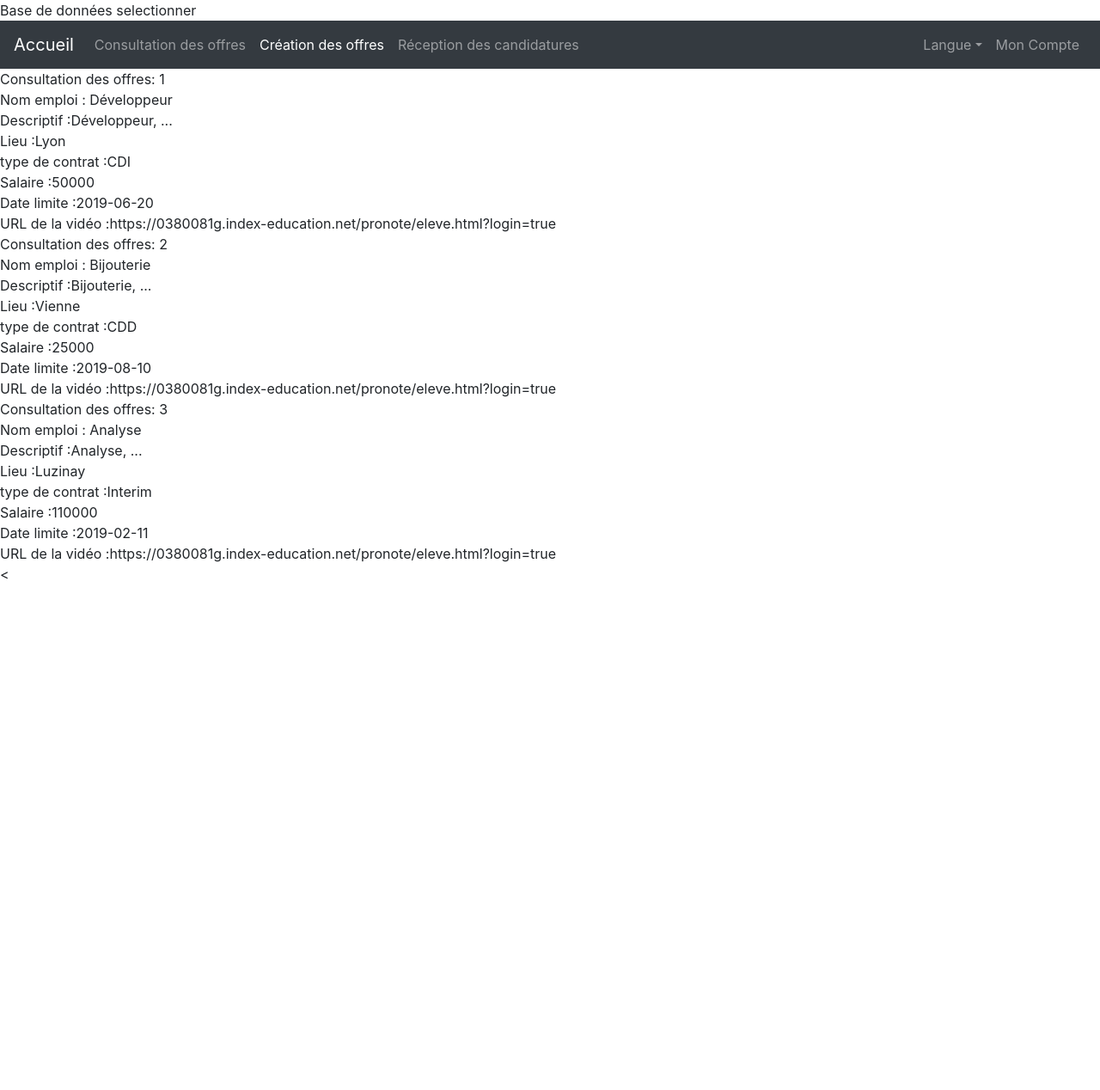
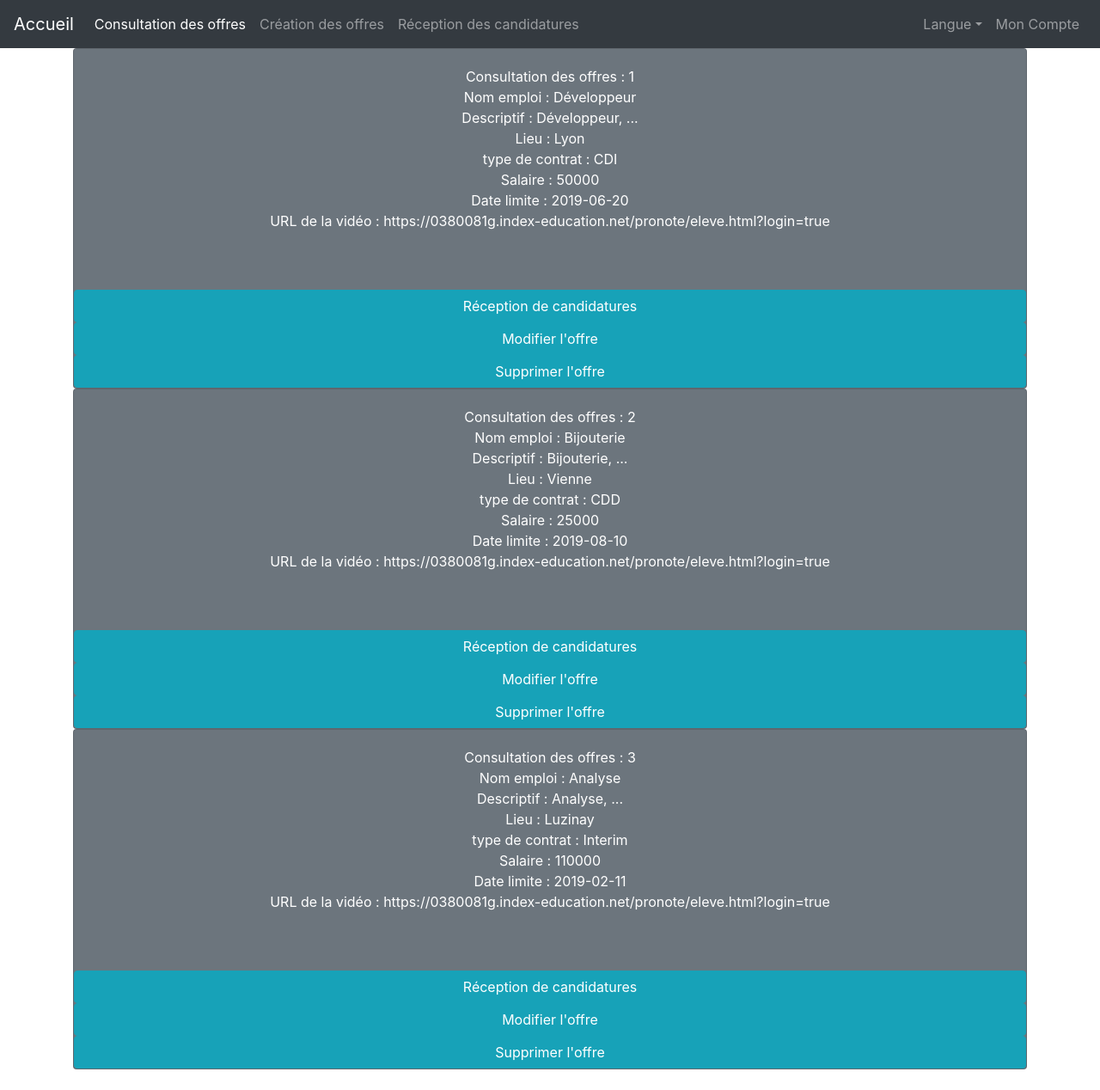
Before and after one commit to PPE2018/projetppe, a PHP site: page /consultation_offre_rh.php in a window 1280 px wide. Shown: the whole page at 86% size. Before the commit the page ends 674 px from the top, so only its background shows below. Run offline with PHP 8.4, Linux system fonts and the light colour scheme; data comes from the database, SQL or seed files in the repository.

Commit message:
mis un peu de bootstrap mais à perfectionner dans consulattion offre.

```diff
--- a/consultation_offre_rh.php
+++ b/consultation_offre_rh.php
@@ -1,20 +1,20 @@
-<<?php
+<?php
 
 $link = mysqli_init();     // initialiser et connection au serveur
 
  $connection = mysqli_connect('localhost', 'root', ''); /* savoir si la connection au serveur de base de données*/
 if($connection){
-  echo 'Connexion au serveur réussie <br/>';
+  //echo 'Connexion au serveur réussie <br/>';
   $ok = mysqli_select_db($connection, 'ppe');
   if($ok){
-    echo'Base de données selectionner';
+    //echo'Base de données selectionner';
   }
   else{
-    echo 'Echec de la sélection de la base';
+    //echo 'Echec de la sélection de la base';
   }
 }
 else {
-  echo ' Erreur de la connection';
+  //echo ' Erreur de la connection';
 }
 
  ?>
@@ -26,8 +26,8 @@ else {
         <meta http-equiv="X-UA-Compatible" content="IE=edge">
         <meta name="viewport" content="width=device-width, initial-scale=1">
         <link href="bootstrap/css/bootstrap.min.css" rel="stylesheet">
+        <link href="style/consultation_offre_rh.css" rel="stylesheet">
     </head>
-    <body>
     <body>
           <nav class="navbar sticky-top navbar-expand-lg navbar-dark bg-dark">
           <a class="navbar-brand" href="#">Accueil</a>
@@ -37,10 +37,10 @@ else {
 
           <div class="collapse navbar-collapse" id="navbarsExample05">
             <ul class="navbar-nav mr-auto">
-              <li class="nav-item">
+              <li class="nav-item active">
                 <a class="nav-link" href="consultation_offre_rh.php">Consultation des offres</a>
               </li>
-              <li class="nav-item active">
+              <li class="nav-item ">
                 <a class="nav-link" href="creation_offre.php">Création des offres</a>
               </li>
               <li class="nav-item">
@@ -62,9 +62,12 @@ else {
           </div>
         </nav>
 
+        <div class="container">
           <?php
+
           $resultat=mysqli_query($connection, 'SELECT*  FROM offre_emplois'); /*permet d'afficher les données*/
-        while($ligne = mysqli_fetch_array($resultat, MYSQLI_BOTH)){
+          while($ligne = mysqli_fetch_array($resultat, MYSQLI_BOTH))
+          {
             $id=$ligne['id_offre'];
             $libelle = $ligne['libelle'];
             $desc=$ligne['description'];
@@ -74,20 +77,28 @@ else {
             $datelim=$ligne['date_limite'];
             $video=$ligne['video'];
 
-          echo 'Consultation des offres: '.$id.'<br/> Nom emploi : '.$libelle.'<br/> Descriptif :'. $desc.'<br/> Lieu :'.$lieu.'<br/> type de contrat :'.$typecontr.'<br/>Salaire :'.$salaire.'<br/> Date limite :'.$datelim.'<br/> URL de la vidéo :'.$video.'<br/>';
+            ?>
+            <div class="card bg-secondary text-white">
 
+              <div class="card-body">
+                <?php
+                  echo 'Consultation des offres : '.$id.'<br/> Nom emploi : '.$libelle.'<br/> Descriptif : '. $desc.'<br/> Lieu : '.$lieu.'<br/> type de contrat : '.$typecontr.'<br/>Salaire : '.$salaire.'<br/> Date limite : '.$datelim.'<br/> URL de la vidéo : '.$video.'<br/> <br/><br/>';
+                 ?>
+               </div>
+               <a href="#" class="btn btn-info" role="button">Réception de candidatures</a>
+               <a href="creation_offre.php" class="btn btn-info" role="button">Modifier l'offre</a>
+               <input type="submit" class="btn btn-info" value="Supprimer l'offre">
+             </div>
+          <?php
            }
-
 
           ?>
 
-
-
-
-
+          <br>
+      </div>
 
     </body>
-<<?php
+  </html>
+<?php
 mysqli_close($connection);
-
  ?>
--- /dev/null
+++ b/style/consultation_offre_rh.css
@@ -0,0 +1,9 @@
+.card-body
+{
+  text-align: center;
+
+/* }
+.card bg-secondary text-white
+{
+  padding: 100px;
+} */
```
Lines whose indentation alone changed are shown as unchanged.
